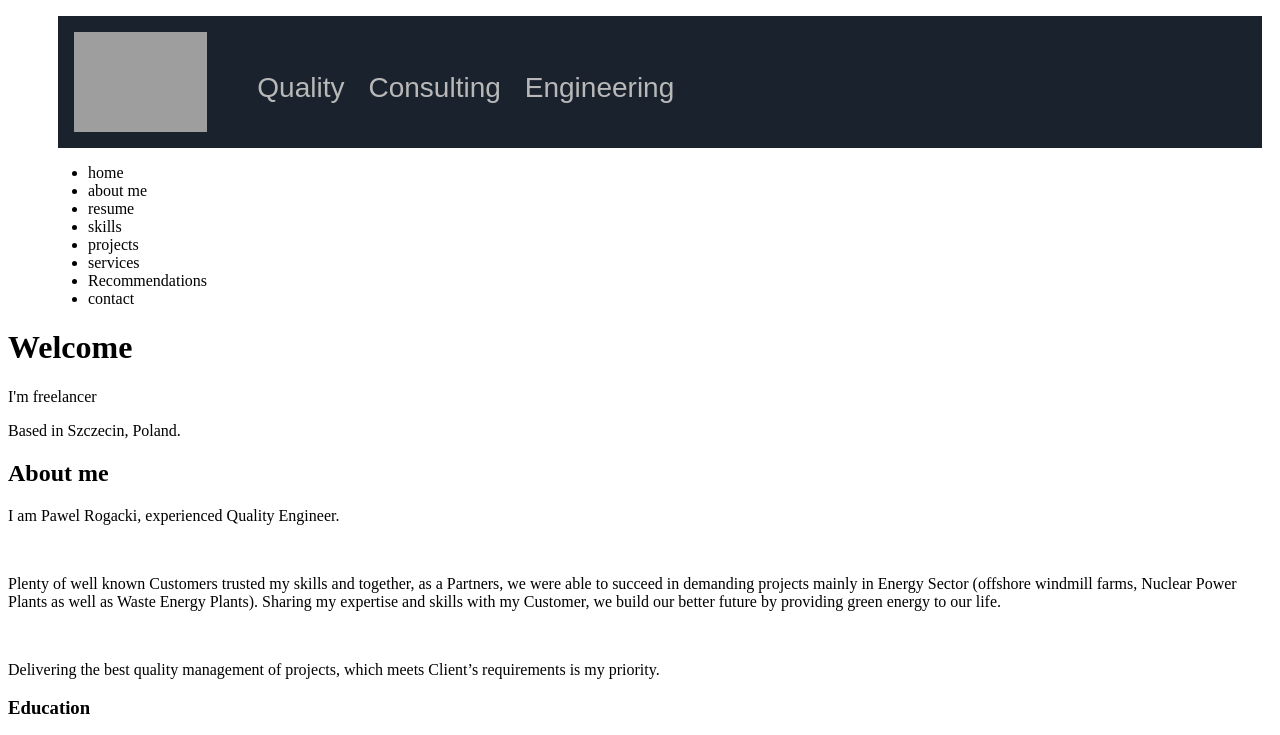
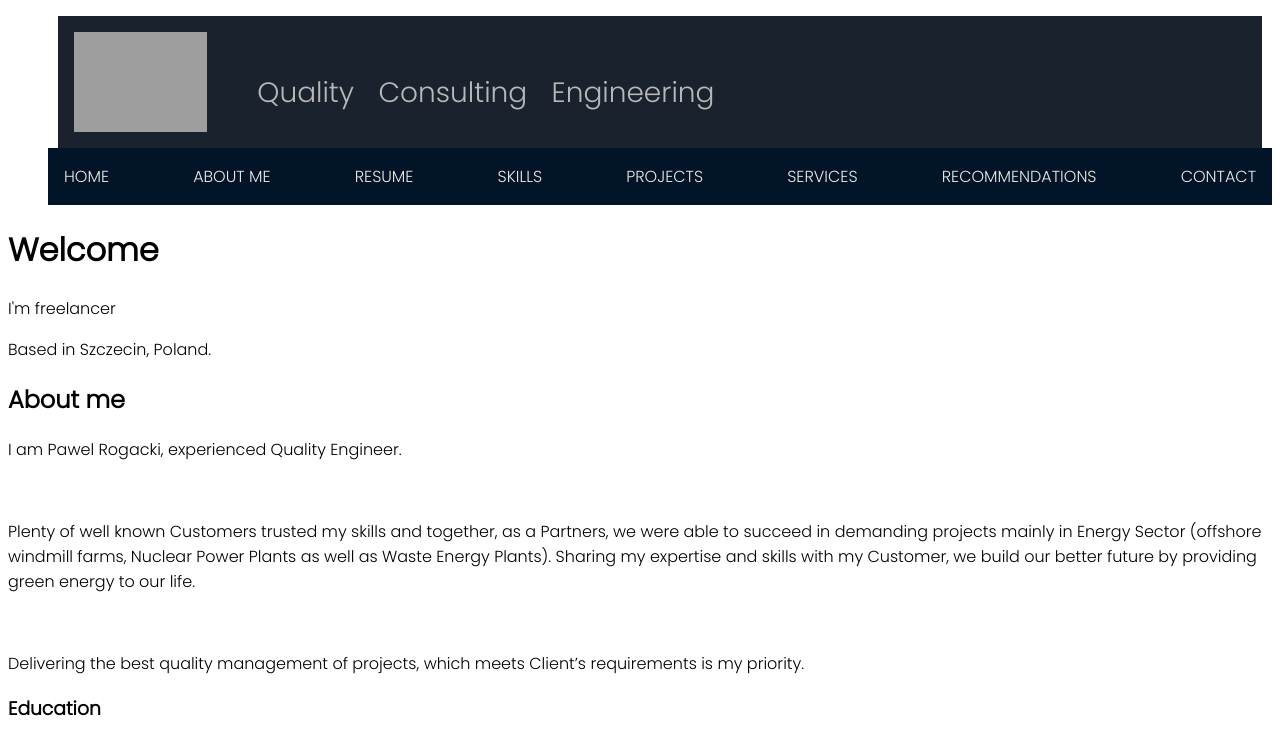
Before and after one commit to julia-rogacka/portfolio, a plain HTML site: page index.html in a window 1280 px wide. Shown: the top 735 px of the page. Drawn offline with Linux system fonts and the light colour scheme; grey boxes are pictures that could not be loaded.

Commit message:
Edited side panel in ccs (1)

```diff
--- a/index.html
+++ b/index.html
@@ -5,6 +5,7 @@
     <meta name="viewport" content="width=device-width, initial-scale=1.0">
     <title>PR QCE</title>
     <link href="style.css" rel="stylesheet">
+    <link href="https://fonts.googleapis.com/css2?family=Poppins:wght@300&display=swap" rel="stylesheet">
 </head>
 <body>
     <menu>
@@ -17,15 +18,15 @@
         </ul>
     </div>
         <nav>
-            <ul>
-                <li>home</li>
-                <li>about me</li>
-                <li>resume</li>
-                <li>skills</li>
-                <li>projects</li>
-                <li>services</li>
-                <li>Recommendations</li>
-                <li>contact</li>
+            <ul class="side">
+                <li><a href="#">HOME</a></li>
+                <li><a href="#">ABOUT ME</a></li>
+                <li><a href="#">RESUME</a></li>
+                <li><a href="#">SKILLS</a></li>
+                <li><a href="#">PROJECTS</a></li>
+                <li><a href="#">SERVICES</a></li>
+                <li><a href="#">RECOMMENDATIONS</a></li>
+                <li><a href="#">CONTACT</a></li>
             </ul>
         </nav>
     </menu>
--- a/style.css
+++ b/style.css
@@ -1,3 +1,6 @@
+* {
+    font-family: 'Poppins', sans-serif;
+}
 /*Top panel*/
 .top {
     display: flex;
@@ -32,10 +35,39 @@ img {
     display: inline-block;
     margin-right: 10px;
     margin-left: 10px;
-    font-family: 'Poppins', sans-serif;
     font-size: 28px;
 }
 
 .c, .e {
     list-style-image: initial;
 }
+
+/*Side panel*/
+.side {
+    box-sizing: border-box;
+    margin: 0;
+    padding: 0;
+    display: flex;
+    justify-content: space-between;
+    align-items: center;
+    background-color: #021528;
+}
+
+.side li {
+    list-style-type: none;
+}
+
+.side li a {
+    text-decoration: none;
+    padding: 1rem;
+    display: flex;
+    flex-direction: column;
+}
+
+a:link, a:visited {
+    color: #ECEBE5;
+}
+
+a:hover, a:active {
+    color:#4EDF86;
+}
```
